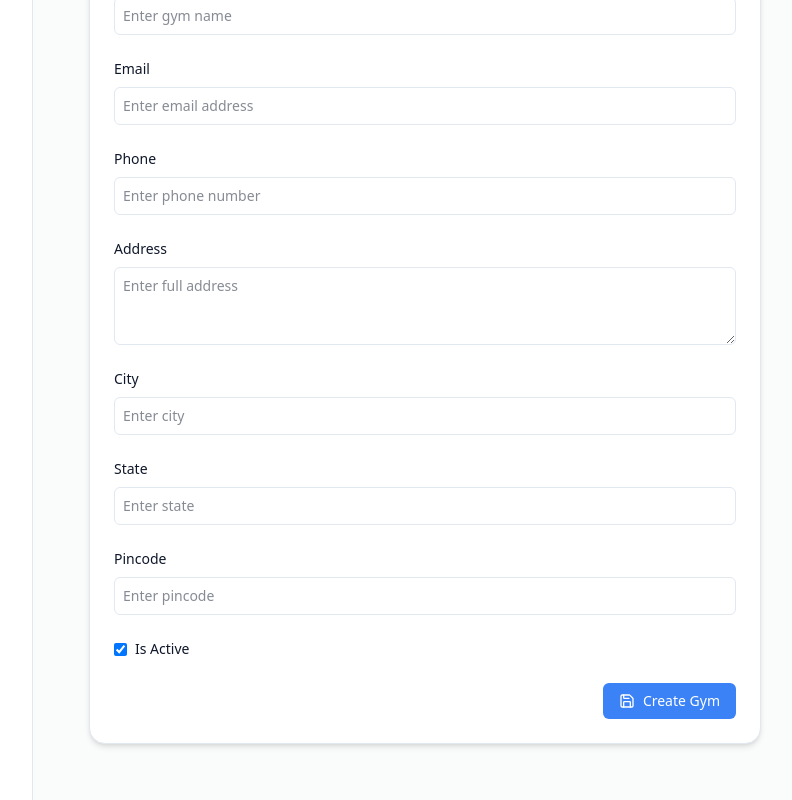
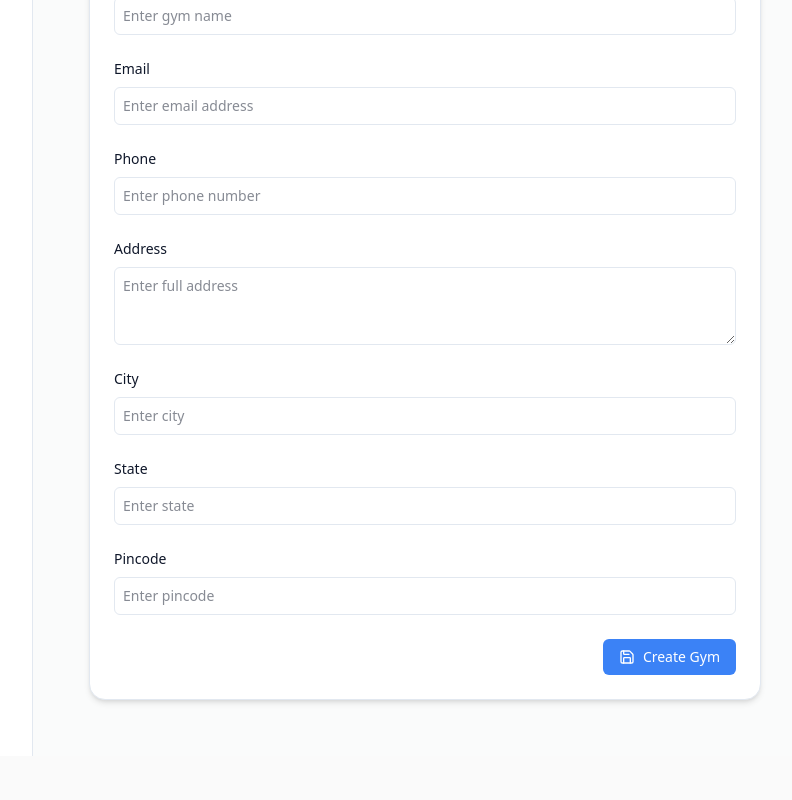
Before and after one commit to Sachinmca778/EduCRM, a Next.js app: page /gym-crm/gyms/create in a window 1280 px wide. Shown: the part 327-1127 px from the top of the page, without its empty margins (223-1015 px from the left). After the commit the page ends 1083 px from the top, so only its background shows below. Built offline with nearby package versions, Linux system fonts and the light colour scheme.

Commit message:
Add GYM PAge

```diff
--- a/app/gym-crm/gyms/create/page.tsx
+++ b/app/gym-crm/gyms/create/page.tsx
@@ -14,7 +14,6 @@ export default function CreateGym() {
     city: "",
     state: "",
     pincode: "",
-    isActive: true,
   });
 
   const handleChange = (e: React.ChangeEvent<HTMLInputElement | HTMLTextAreaElement>) => {
@@ -172,17 +171,6 @@ export default function CreateGym() {
           />
         </div>
 
-        {/* Is Active */}
-        <div className="flex items-center">
-          <input
-            type="checkbox"
-            name="isActive"
-            className="mr-2"
-            checked={formData.isActive}
-            onChange={handleChange}
-          />
-          <label className="text-sm font-medium text-foreground">Is Active</label>
-        </div>
 
         {/* Submit Button */}
         <div className="flex justify-end">
--- a/app/gym-crm/gyms/page.tsx
+++ b/app/gym-crm/gyms/page.tsx
@@ -14,7 +14,7 @@ interface Gym {
   city?: string;
   state?: string;
   pincode?: string;
-  isActive: boolean;
+  isActive?: boolean;
   createdAt: string;
   updatedAt: string;
 }
@@ -147,11 +147,11 @@ export default function GymsPage() {
                 </div>
                 <div className="flex items-center space-x-2">
                   <span className={`px-2 py-1 text-xs rounded-full ${
-                    gym.isActive
+                    gym.isActive !== false
                       ? 'bg-green-100 text-green-800'
                       : 'bg-red-100 text-red-800'
                   }`}>
-                    {gym.isActive ? 'Active' : 'Inactive'}
+                    {gym.isActive !== false ? 'Active' : 'Inactive'}
                   </span>
                 </div>
               </div>
```
